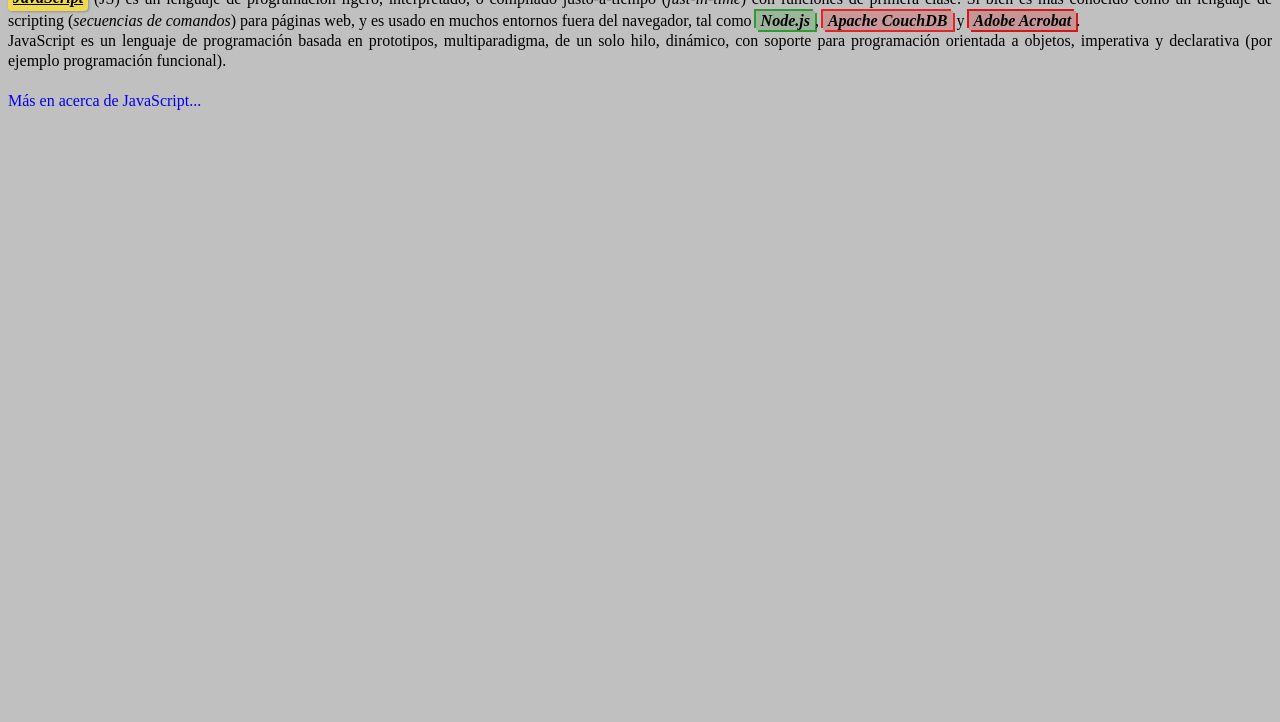
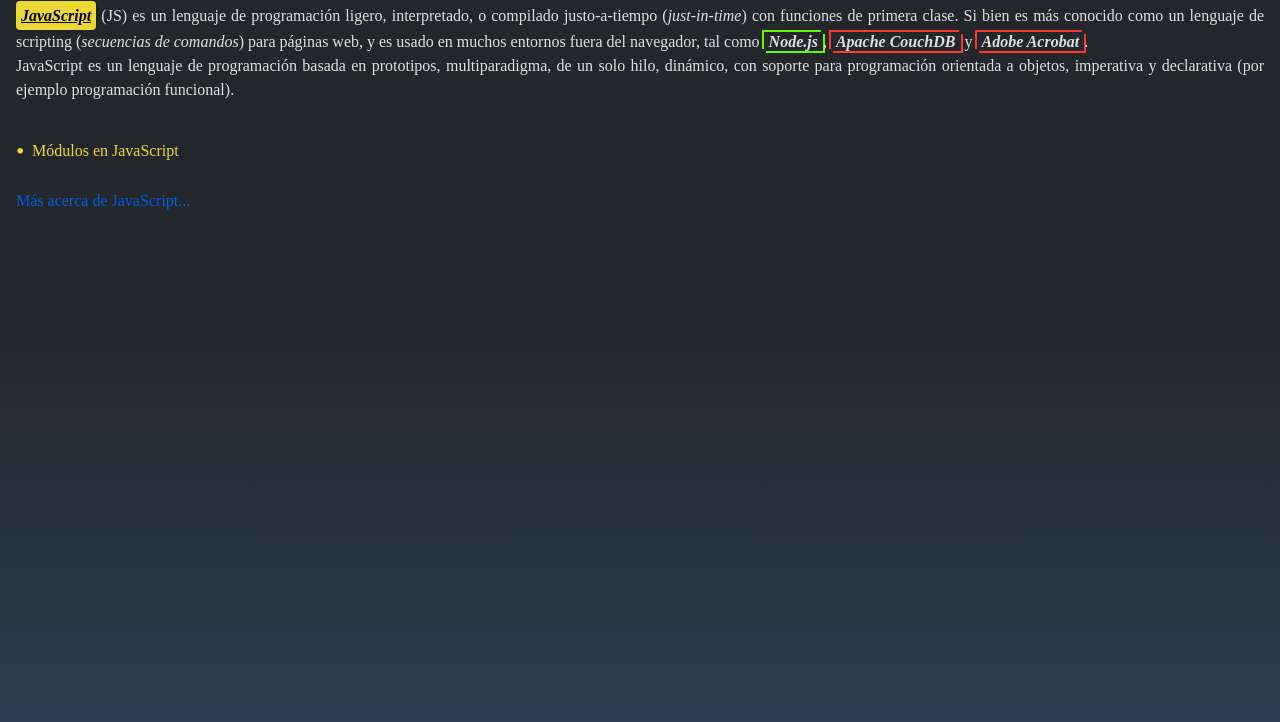
Before and after one commit to jabaleraluis/JavaScript-Course, a plain HTML site: page inicio.html in a window 1280 px wide. Shown: the part 94-816 px from the top of the page. Drawn offline with nearby package versions, Linux system fonts and the light colour scheme.

Commit message:
daily changes

```diff
--- a/css/style.css
+++ b/css/style.css
@@ -1,19 +1,34 @@
-body {
-    background-color: #c0c0c0;
+:root {
+  --header: 40px;
+  --text_body: 1rem;
+}
+
+html {
+  background: linear-gradient(to top, rgba(44, 62, 80, 1) 0%, rgba(35, 38, 42, 1) 50%);
+  height: 100%;
+  padding: 0.5rem;
+  overflow: visible;
 }
 
 h1 {
-    text-shadow: 1px 1px 0 rgba(239, 218, 78, 1);
+  font-size: var(--header);
+  margin: 0;
+  padding: 1rem 0;
+  color: #ecd835;
+  text-shadow: 1px 1px 0px rgba(255, 255, 255, 0.5);
 }
 
-h1 i{
-    color: #efda4e;
-    text-shadow: 1px 1px 0 rgba(0, 0, 0, .5);
+h1 i {
+  color: #ecd835;
+  text-shadow: 1px 1px 0 rgba(0, 0, 0, 0.5);
 }
 
 p {
-    line-height: 1.25;
+  font-size: var(--text_body);
+  color: #e0e0e0;
+  line-height: 1.5;
   text-align: justify;
+  margin: 0;
 }
 
 p span {
@@ -22,83 +37,143 @@ p span {
   font-style: italic;
   text-decoration: underline;
   color: #000;
-    background-color: #efda4e;
+  background-color: #ecd835;
   padding: 2.5px 5px;
   border-radius: 4px;
-    box-shadow: 1px 1px 2.5px rgba(0, 0, 0, .25);
-    transition: color .3s ease, background-color .3s ease, box-shadow .3s ease;
+  box-shadow: 1px 1px 2.5px rgba(0, 0, 0, 0.25);
+  transition: color 0.3s ease, background-color 0.3s ease, box-shadow 0.3s ease;
 }
 
 p span:hover {
-    color: #efda4e;
-    background-color: #291a00;
-    box-shadow: 1px 1px 2.5px rgba(239, 218, 78, .25);
+  color: #ecd835;
+  background-color: #21242a;
+  box-shadow: -3px -3px 0 #ecd835, 3px 3px 0 #ecd835;
 }
 
 p .node {
+  cursor: default;
   padding: 1px 5px;
-    background-color: rgba(51, 153, 51, .25);
-    box-shadow: 2px 2px 0 rgba(51, 153, 51, 1),
-    -2px -2px 0 rgba(51, 153, 51, 1);
-    transition: box-shadow .3s ease;
+  box-shadow: 2px 2px 0 #66f800, -2px -2px 0 #66f800;
+  transition: box-shadow 0.3s ease;
 }
 
 p .node:hover {
-    box-shadow: 3px 3px 0 rgba(51, 153, 51, 1),
-    -3px -3px 0 rgba(51, 153, 51, 1);
+  box-shadow: 3px 3px 0 #66f800, -3px -3px 0 #66f800;
 }
 
-p .apache {
+p .apnd {
   padding: 1px 5px;
-    background-color: rgba(228, 37, 40, .25);
-    box-shadow: 2px 2px 0 rgba(228, 37, 40, 1),
-    -2px -2px 0 rgba(228, 37, 40, 1);
-    transition: box-shadow .3s ease;
+  box-shadow: 2px 2px 0 #ff372b, -2px -2px 0 #ff372b;
+  transition: box-shadow 0.3s ease;
 }
 
-p .apache:hover {
-    box-shadow: 3px 3px 0 rgba(228, 37, 40, 1),
-    -3px -3px 0 rgba(228, 37, 40, 1);
+p .apnd:hover {
+  box-shadow: 3px 3px 0 #ff372b, -3px -3px 0 #ff372b;
 }
 
-p .adobe {
-    padding: 1px 5px;
-    background-color: rgba(215, 22, 24, .25);
-    box-shadow: 2px 2px 0 rgba(215, 22, 24, 1),
-    -2px -2px 0 rgba(215, 22, 24, 1);
-    transition: box-shadow .3s ease;
+ul {
+  padding: 0 0 1rem 0;
+  list-style: none;
 }
 
-p .adobe:hover {
-    box-shadow: 3px 3px 0 rgba(215, 22, 24, 1),
-    -3px -3px 0 rgba(215, 22, 24, 1);
+ul li::marker {
+  color: #ecd835;
 }
 
-p a {
+ul li a {
+  display: inline-flex;
+  color: #ecd835;
+  text-decoration: none;
+  position: relative;
+  padding-left: 1rem;
+  transition: transform 0.3s ease;
+}
+
+ul li a::before {
+  content: "•";
+  position: absolute;
+  left: 0;
+  top: -4px;
+  color: #ecd835;
+  font-size: 1.5rem;
+}
+
+ul li a:hover {
+  transform: translateX(4px);
+}
+
+ul li a:active {
+  transform: scale(0.95) translateX(4px);
+}
+
+.info a {
+  color: #0060e2;
   display: inline-flex;
   position: relative;
   text-decoration: none;
-    transition: transform .3s ease, color .3s ease, text-shadow .3s ease;
+  transition: transform 0.3s ease, color 0.3s ease, text-shadow 0.3s ease;
 }
 
-p a::after {
+.info a::after {
   content: "";
   position: absolute;
   bottom: -1px;
   left: 50%;
   width: 0;
   height: 1px;
-    background-color: #0000EE;
+  background-color: #0060e2;
   border-radius: 5px;
   transition: width 0.3s ease, left 0.3s ease;
 }
 
-p a:hover::after {
+.info a:hover::after {
   width: 100%;
   left: 0;
 }
 
-p a:active {
-    transform: scale(.95) translateX(-5px);
-    color: #0000EE;
+.info a:active {
+  transform: scale(0.95);
 }
+
+/* ========== MÓDULOS ========== */
+.backwards a {
+  display: inline-flex;
+  color: #ecd835;
+  padding: 1rem 0;
+  line-height: 1;
+  text-decoration: none;
+  position: relative;
+  transform: translateX(-14px);
+  transition: transform 0.3s ease;
+}
+
+.backwards a:hover {
+  transform: translateX(0px);
+}
+
+.backwards a:active {
+  transform: scale(0.95);
+}
+
+.backwards a i {
+  transform: translateX(4px);
+  opacity: 0;
+  transition: transform 0.3s ease, opacity 0.3s ease;
+}
+
+.backwards a:hover i {
+  opacity: 1;
+  transform: translateX(-2px);
+}
+
+.module_img {
+  display: flex;
+  justify-content: center;
+  width: 100%;
+}
+
+.module_img img {
+  width: 100%;
+  padding: 1rem;
+  max-width: 700px;
+}
--- a/inicio.html
+++ b/inicio.html
@@ -4,7 +4,7 @@
     <meta charset="UTF-8" />
     <meta name="viewport" content="width=device-width, initial-scale=1.0" />
     <link rel="stylesheet" href="https://cdn.jsdelivr.net/npm/bootstrap-icons@1.13.1/font/bootstrap-icons.min.css" />
-    <link rel="stylesheet" href="/css/style.css">
+    <link rel="stylesheet" href="/css/style.css" />
     <link rel="icon" href="/image/JavaScript-fill.ico" type="image/x-icon" />
     <title>JavaScript.js</title>
   </head>
@@ -12,19 +12,22 @@
     <h1>Fundamentos de JavaScript <i class="bi bi-javascript"></i></h1>
 
     <p>
-      <span>JavaScript</span> (JS) es un lenguaje de programación ligero,
-      interpretado, o compilado justo-a-tiempo (<i>just-in-time</i>) con funciones de primera
-      clase. Si bien es más conocido como un lenguaje de scripting (<i>secuencias de comandos</i>)
-      para páginas web, y es usado en muchos entornos fuera del navegador, tal como <strong><i class="node">Node.js</i></strong>,
-      <strong><i class="apache">Apache CouchDB</i></strong> y <strong><i class="adobe">Adobe Acrobat</i></strong>.<br>
-      JavaScript es un lenguaje de programación basada en prototipos, multiparadigma, de un
-      solo hilo, dinámico, con soporte para programación orientada a objetos, imperativa y
-      declarativa (por ejemplo programación funcional).<br><br>
-
-      <a href="https://developer.mozilla.org/es/docs/conflicting/Web/JavaScript#%C2%BFqu%C3%A9_es_javascript">Más en acerca de JavaScript...</a>
+      <span>JavaScript</span> (JS) es un lenguaje de programación ligero, interpretado, o compilado justo-a-tiempo (<i>just-in-time</i>) con funciones de primera clase. Si bien es más conocido como un lenguaje de scripting (<i>secuencias de comandos</i>) para páginas web, y es usado en muchos entornos fuera del navegador, tal como <strong><i class="node">Node.js</i></strong
+      >, <strong><i class="apnd">Apache CouchDB</i></strong> y <strong><i class="apnd">Adobe Acrobat</i></strong
+      >.<br />
+      JavaScript es un lenguaje de programación basada en prototipos, multiparadigma, de un solo hilo, dinámico, con soporte para programación orientada a objetos, imperativa y declarativa (por ejemplo programación funcional).<br /><br />
     </p>
 
+    <ul>
+      <li>
+        <a href="/views/modules.html">Módulos en JavaScript</a>
+      </li>
+    </ul>
+
+    <div class="info">
+      <a href="https://developer.mozilla.org/es/docs/conflicting/Web/JavaScript#%C2%BFqu%C3%A9_es_javascript">Más acerca de JavaScript...</a>
+    </div>
     <!-- <script src="js/tipos_de_datos.js"></script> -->
-    <script src="js/4.- Objetos y Funciones/6.- regular_expressions.js"></script>
+    <script src="js/4.- Objetos y Funciones/8.- modules.js"></script>
   </body>
 </html>
```
Also changed, not shown: js/4.- Objetos y Funciones/7.- IIFE.js (added, +42 -0 lines), js/4.- Objetos y Funciones/8.- modules.js (added, +12 -0 lines), views/modules.html (added, +28 -0 lines), image/function-classes-files.png (added). Lines whose indentation alone changed are shown as unchanged.
